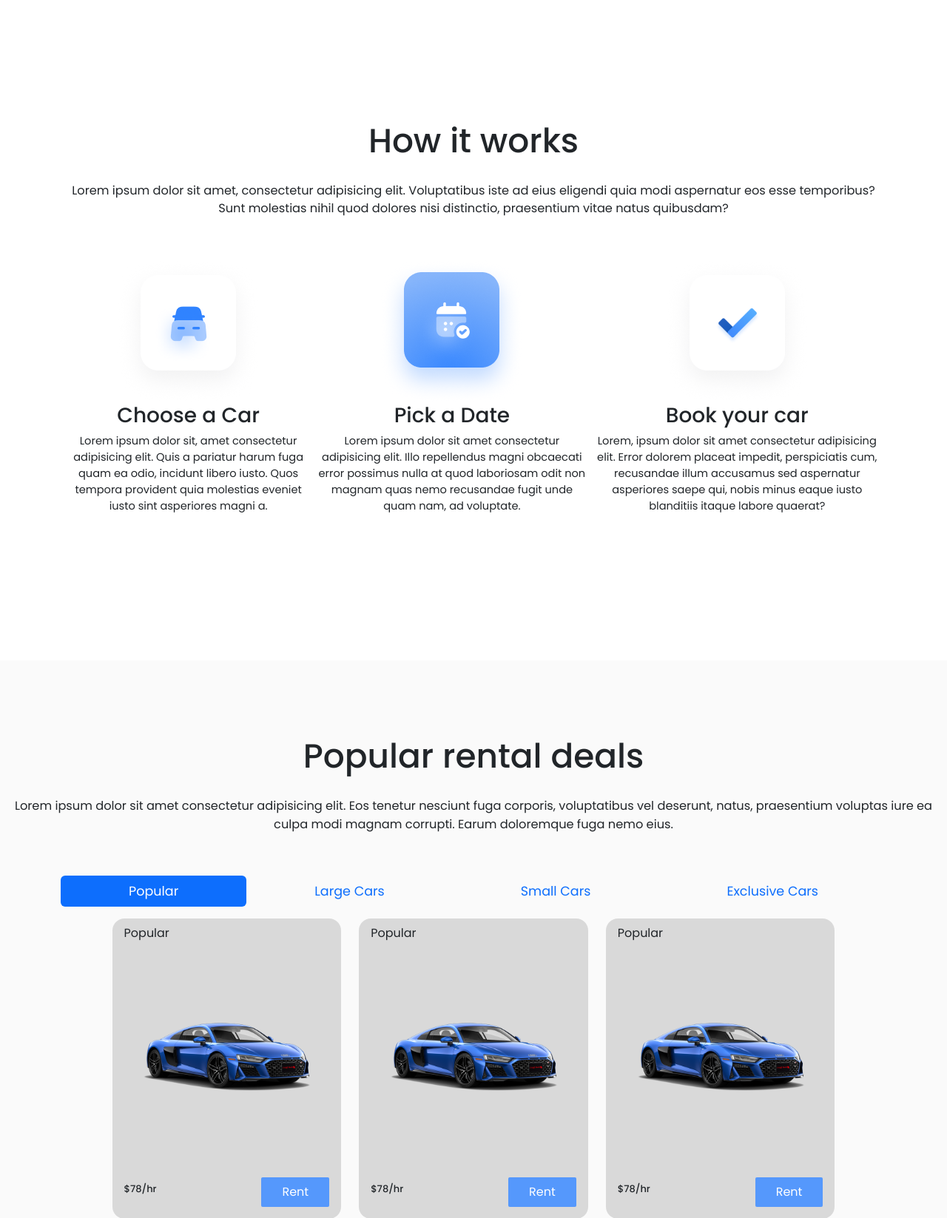
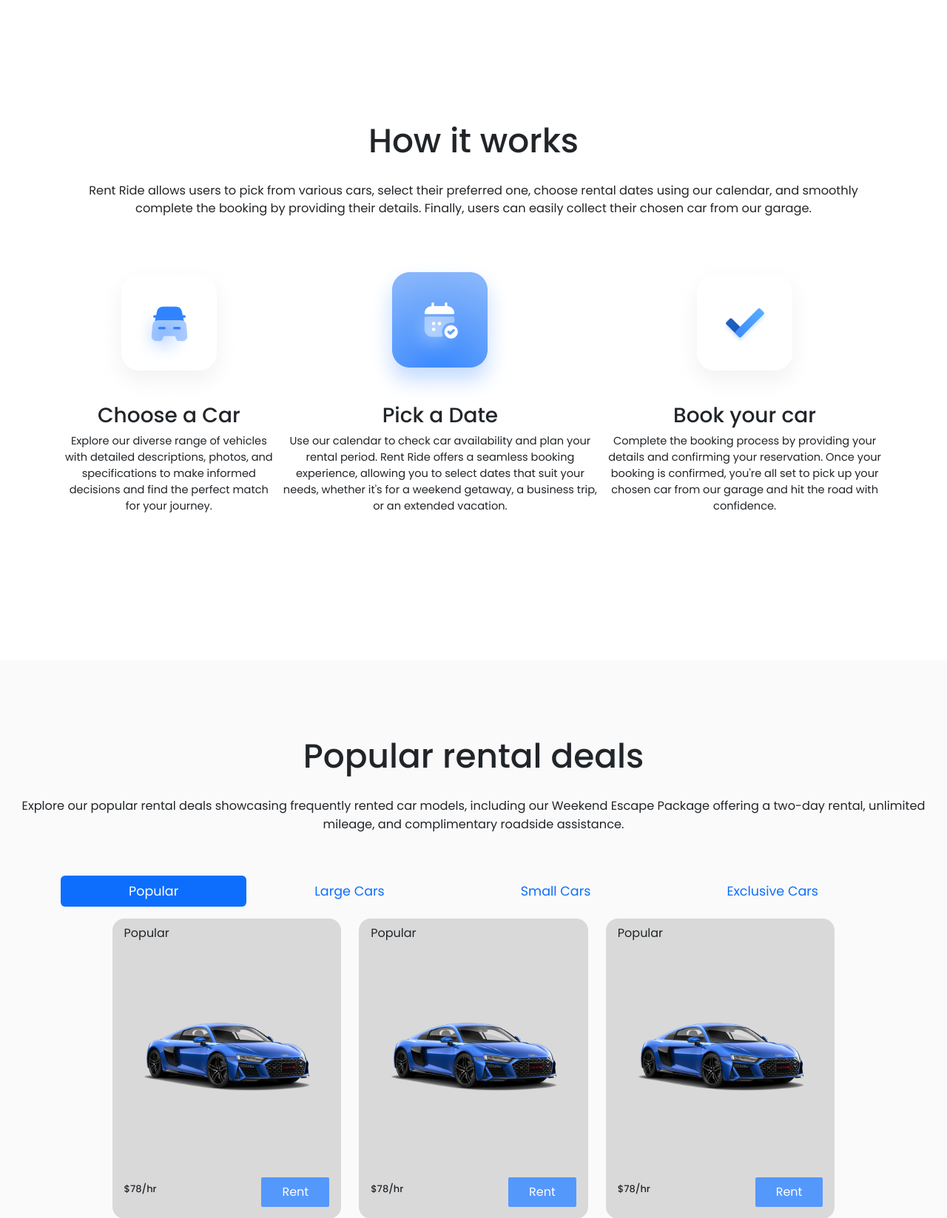
Before and after one commit to Wislamp/Rent-Ride, a Flask app: page / in a window 1280 px wide; the page is wider, and only the part inside the window is pictured. Shown: the part 849-2496 px from the top of that part at 74% size. Run offline with Flask 3, Linux system fonts and the light colour scheme; some libraries are stand-ins or nearby versions.

Commit message:
Replace dummy text with actual text

```diff
--- a/templates/home.html
+++ b/templates/home.html
@@ -67,27 +67,25 @@
     <section class="content__section booking__process container">
         <div class="section__header-content text-center">
             <h2 class="section__header">How it works</h2>
-            <p class="section__subheader">Lorem ipsum dolor sit amet, consectetur adipisicing elit. Voluptatibus iste ad eius eligendi quia modi
-                aspernatur eos esse temporibus? Sunt molestias nihil quod dolores nisi distinctio, praesentium vitae
-                natus quibusdam?</p>
+            <p class="section__subheader">Rent Ride allows users to pick from various cars, select their preferred one, choose rental dates using our calendar, and smoothly complete the booking by providing their details. Finally, users can easily collect their chosen car from our garage.</p>
         </div>
         <div class="d-flex align-items-center">
             <div class="text-center">
                 <img src="{{ url_for('static', filename='images/car.png') }}" alt="">
                 <h3 class="book__step-h">Choose a Car</h3>
-                <p class="small-p">Lorem ipsum dolor sit, amet consectetur adipisicing elit. Quis a pariatur harum fuga quam ea odio, incidunt libero iusto. Quos tempora provident quia molestias eveniet iusto sint asperiores magni a.</p>
+                <p class="small-p">Explore our diverse range of vehicles with detailed descriptions, photos, and specifications to make informed decisions and find the perfect match for your journey.</p>
             </div>
 
             <div class="text-center">
                 <img src="{{ url_for('static', filename='images/date.png') }}" alt="">
                 <h3 class="book__step-h">Pick a Date</h3>
-                <p class="small-p">Lorem ipsum dolor sit amet consectetur adipisicing elit. Illo repellendus magni obcaecati error possimus nulla at quod laboriosam odit non magnam quas nemo recusandae fugit unde quam nam, ad voluptate.</p>
+                <p class="small-p">Use our calendar to check car availability and plan your rental period. Rent Ride offers a seamless booking experience, allowing you to select dates that suit your needs, whether it's for a weekend getaway, a business trip, or an extended vacation.</p>
             </div>
 
             <div class="text-center">
                 <img src="{{ url_for('static', filename='images/book.png') }}" alt="">
                 <h3 class="book__step-h">Book your car</h3>
-                <p class="small-p">Lorem, ipsum dolor sit amet consectetur adipisicing elit. Error dolorem placeat impedit, perspiciatis cum, recusandae illum accusamus sed aspernatur asperiores saepe qui, nobis minus eaque iusto blanditiis itaque labore quaerat?</p>
+                <p class="small-p">Complete the booking process by providing your details and confirming your reservation. Once your booking is confirmed, you're all set to pick up your chosen car from our garage and hit the road with confidence.</p>
             </div>
         </div>
     </section>
@@ -95,9 +93,7 @@
     <section class="content__section rental__deals w-100">
         <div class="section__header-content text-center">
             <h2 class="section__header">Popular rental deals</h2>
-            <p class="section__subheader">Lorem ipsum dolor sit amet consectetur adipisicing elit. Eos tenetur nesciunt fuga corporis, voluptatibus
-                vel deserunt, natus, praesentium voluptas iure ea culpa modi magnam corrupti. Earum doloremque fuga nemo
-                eius.</p>
+            <p class="section__subheader">Explore our popular rental deals showcasing frequently rented car models, including our Weekend Escape Package offering a two-day rental, unlimited mileage, and complimentary roadside assistance.</p>
         </div>
         <div class="mb-3 container">
             <div class="row">
@@ -143,7 +139,7 @@
     <section class="content__section w-75 choose__us mx-auto">
         <div class="section__header-content text-center">
             <h2 class="section__header">Why choose us</h2>
-            <p class="section__subheader">At Rent Ride, we offer a premier car rental experience with a wide selection of top-notch vehicles from renowned brands such as Volkswagen, BMW, Mercedes-Benz, Mazda, and Nissan. Our user-friendly app simplifies the booking process, prioritizes security, and ensures a seamless experience from start to finish. With Rent Ride, you can trust that your car rental needs are in capable hands.</p>
+            <p class="section__subheader">At Rent Ride, we offer a premier car rental experience with a wide selection of top-notch vehicles from renowned brands. Our user-friendly app simplifies the booking process, prioritizes security, and ensures a seamless experience from start to finish. With Rent Ride, you can trust that your car rental needs are in capable hands.</p>
         </div>
         <div class="d-flex justify-content-between">
             <div class="">
@@ -223,9 +219,7 @@
                 <a class="navbar-brand logo" href="">
                     <span class="logo__accent">Rent</span> Ride
                 </a>
-                <p>Lorem ipsum dolor, sit amet consectetur adipisicing elit. Consequatur minima perspiciatis deleniti
-                    maxime quos recusandae, praesentium possimus quaerat vel voluptatum provident, iusto inventore?
-                    Repellat suscipit non quaerat soluta omnis quam.</p>
+                <p>Where Comfort Meets Excellence</p>
             </div>
             <nav class="flex-grow-1 footer__content">
                 <ul class="nav">
```
